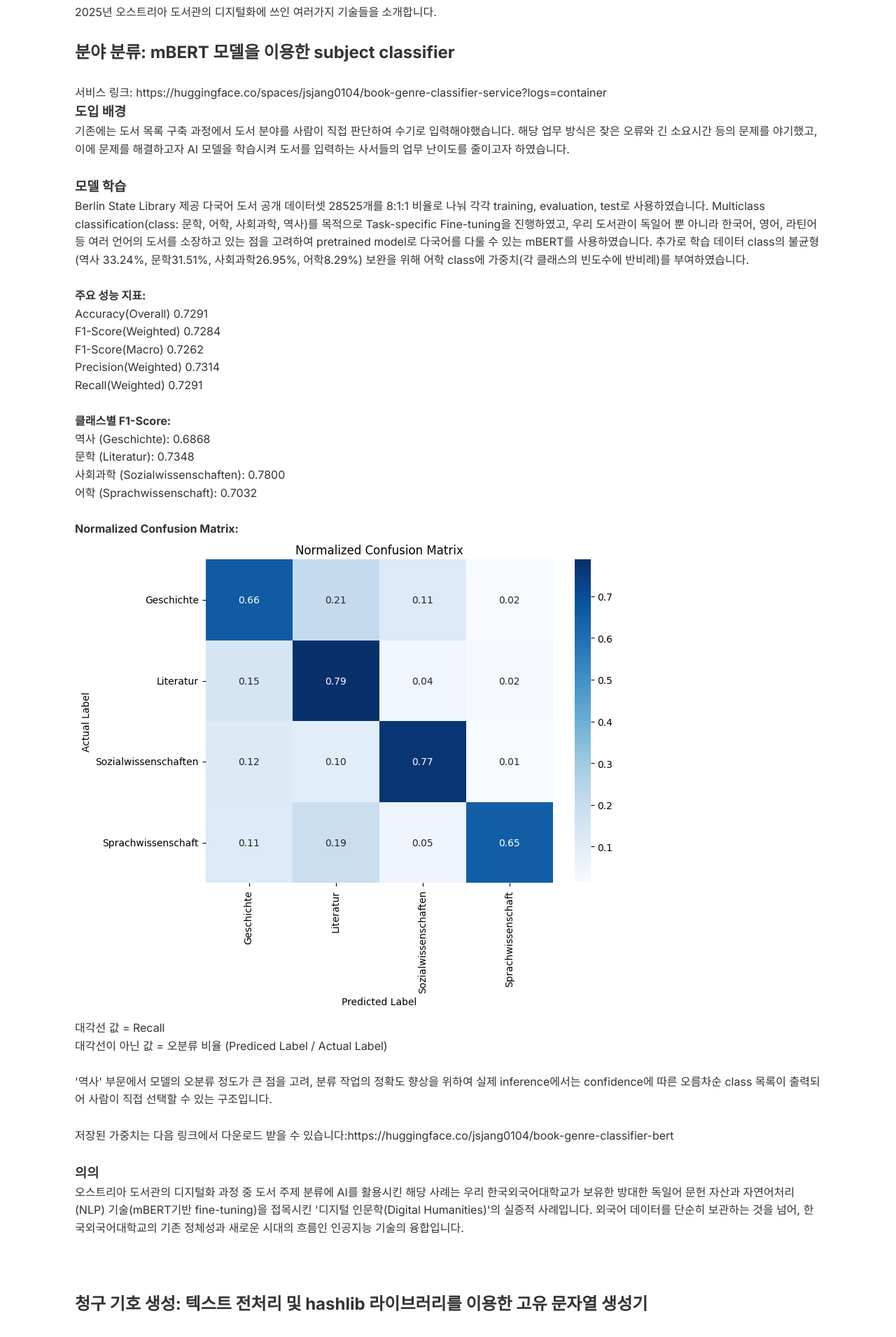
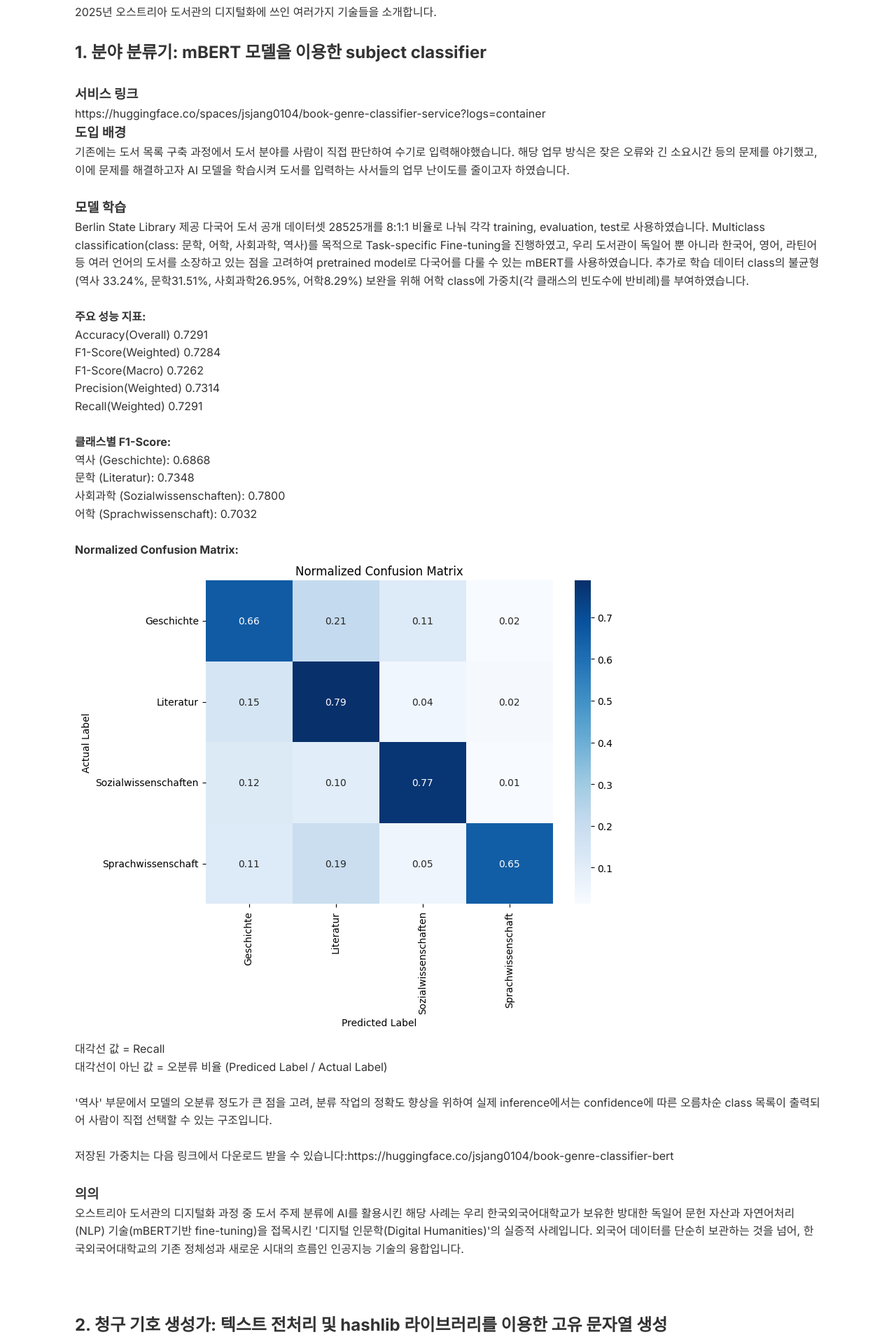
Before and after one commit to jammd1/ohjigo_library, a React (Vite) app in the folder frontend/: page /#/about in a window 1280 px wide. Shown: the part 1040-2950 px from the top of the page at 70% size. Built offline with nearby package versions, Linux system fonts and the light colour scheme.

Commit message:
조금 더 수정

```diff
--- a/frontend/src/About.jsx
+++ b/frontend/src/About.jsx
@@ -32,9 +32,10 @@ function About() {
         <p>2025년 오스트리아 도서관의 디지털화에 쓰인 여러가지 기술들을 소개합니다.</p>
         <br />
 
-        <h2>분야 분류: mBERT 모델을 이용한 subject classifier</h2>
+        <h2>1. 분야 분류기: mBERT 모델을 이용한 subject classifier</h2>
         <br />
-        <a href="https://huggingface.co/spaces/jsjang0104/book-genre-classifier-service?logs=container">서비스 링크: https://huggingface.co/spaces/jsjang0104/book-genre-classifier-service?logs=container</a>
+        <h3>서비스 링크</h3>
+        <a href="https://huggingface.co/spaces/jsjang0104/book-genre-classifier-service?logs=container">https://huggingface.co/spaces/jsjang0104/book-genre-classifier-service?logs=container</a>
           <br />
         <h3>도입 배경</h3>
         <p>기존에는 도서 목록 구축 과정에서 도서 분야를 사람이 직접 판단하여 수기로 입력해야했습니다.
@@ -90,7 +91,7 @@ function About() {
 
         <br />
         <br />
-        <h2>청구 기호 생성: 텍스트 전처리 및 hashlib 라이브러리를 이용한 고유 문자열 생성기</h2>
+        <h2>2. 청구 기호 생성가: 텍스트 전처리 및 hashlib 라이브러리를 이용한 고유 문자열 생성</h2>
         <br />
         <h3>도입 배경</h3>
         <p>도서 목록 구축 기존 과정에서는 분야와 마찬가지로 청구 기호 또한 사람이 직접 만들어내는 구조로서 긴 소요시간과 더불어
@@ -111,7 +112,7 @@ function About() {
         <a href="https://drive.google.com/file/d/1htjFnBmoWcSdOwK-XJWu4HcRhK68ZqGH/view?usp=drive_link">https://drive.google.com/file/d/1htjFnBmoWcSdOwK-XJWu4HcRhK68ZqGH/view?usp=drive_link</a></p>
         <br />
         <br />
-        <h2>Tech Stack</h2>
+        <br /><h1>Tech Stack</h1>
         <br />
         <h3>Development</h3>
         <p>Language: Python, JavaScript</p>
```
